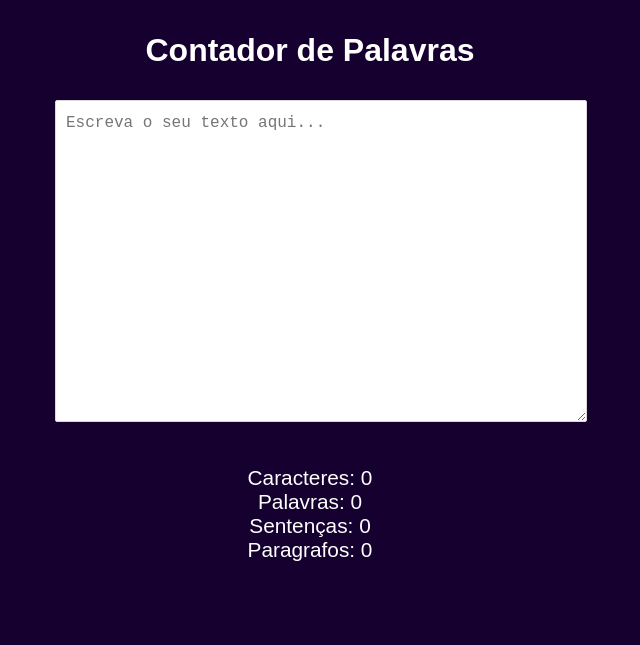
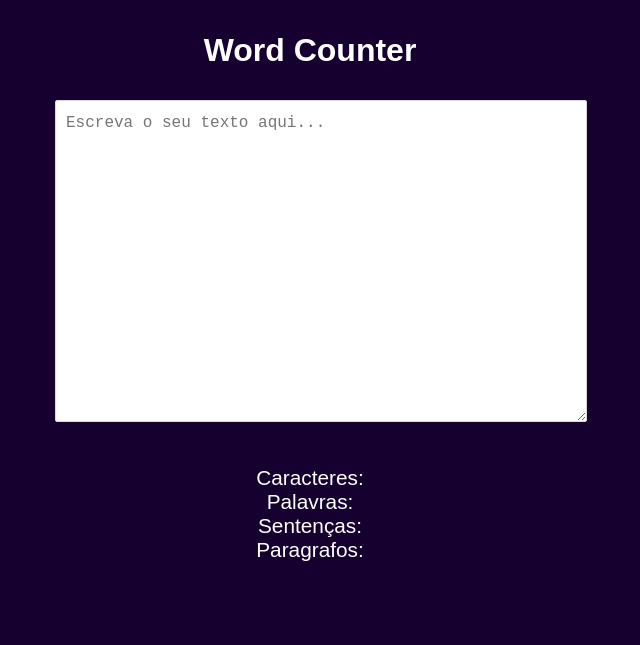
Before and after one commit to emersonlimaa/word_counter, a plain HTML site: page index.html in a window 1280 px wide. Shown: the whole page, without its empty margins (330-970 px from the left). Drawn offline with Linux system fonts and the light colour scheme.

Commit message:
finished

```diff
--- a/index.html
+++ b/index.html
@@ -10,13 +10,13 @@
 <body>
     <header></header>
     <div class="container">
-        <h3>Contador de Palavras</h3>
+        <h3>Word Counter</h3>
         <textarea placeholder="Escreva o seu texto aqui..."></textarea>
         <div class="output row">
-            <div>Caracteres: <span id="characterCount">0</span></div>
-            <div>Palavras: <span id="wordCount">0</span></div>
-            <div>Sentenças: <span id="sentenceCount">0</span></div>
-            <div>Paragrafos: <span id="paragraphCount">0</span></div>
+            <div>Caracteres: <span id="characterCount"></span></div>
+            <div>Palavras: <span id="wordCount"></span></div>
+            <div>Sentenças: <span id="sentenceCount"></span></div>
+            <div>Paragrafos: <span id="paragraphCount"></span></div>
         </div>
     </div>
 
```
